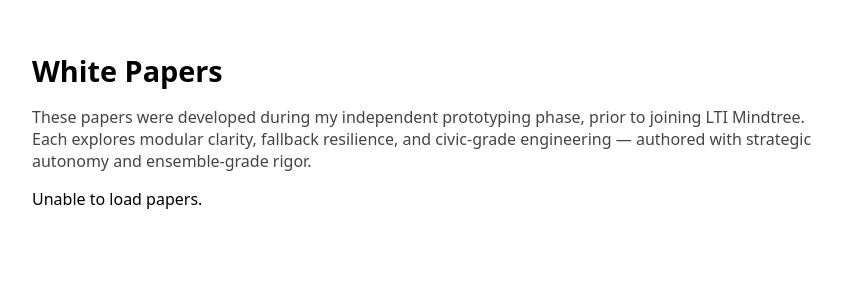
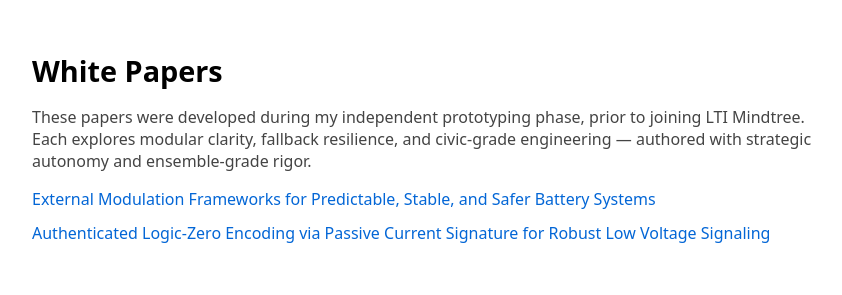
Before and after one commit to dharangutti/dharangutti-profile, a website: page white-papers.html in a window 1280 px wide. Shown: the whole page, without its empty margins (208-1050 px from the left). Drawn offline with Linux system fonts and the light colour scheme; files that its build step writes are made by us from their sources.

Commit message:
Update white-papers.html

```diff
--- a/white-papers.html
+++ b/white-papers.html
@@ -24,9 +24,18 @@
   </main>
 
   <script>
-    fetch('papers-index.json')
-      .then(response => response.json())
-      .then(papers => {
+    const fallbackPapers = [
+      {
+        title: "External Modulation Frameworks for Predictable, Stable, and Safer Battery Systems",
+        filename: "battery innovations paper.pdf"
+      },
+      {
+        title: "Authenticated Logic-Zero Encoding via Passive Current Signature for Robust Low Voltage Signaling",
+        filename: "logic design paper.pdf"
+      }
+    ];
+
+    function renderPapers(papers) {
       const list = document.getElementById('paper-list');
       list.innerHTML = '';
       papers.forEach(paper => {
@@ -38,10 +47,17 @@
         li.appendChild(link);
         list.appendChild(li);
       });
+    }
+
+    fetch('papers-index.json')
+      .then(response => {
+        if (!response.ok) throw new Error('Fetch failed');
+        return response.json();
       })
+      .then(renderPapers)
       .catch(error => {
-        console.error('Error loading papers:', error);
-        document.getElementById('paper-list').innerHTML = '<li>Unable to load papers.</li>';
+        console.warn('⚠️ Falling back to embedded links:', error);
+        renderPapers(fallbackPapers);
       });
   </script>
 </body>
```
Lines whose indentation alone changed are shown as unchanged.
